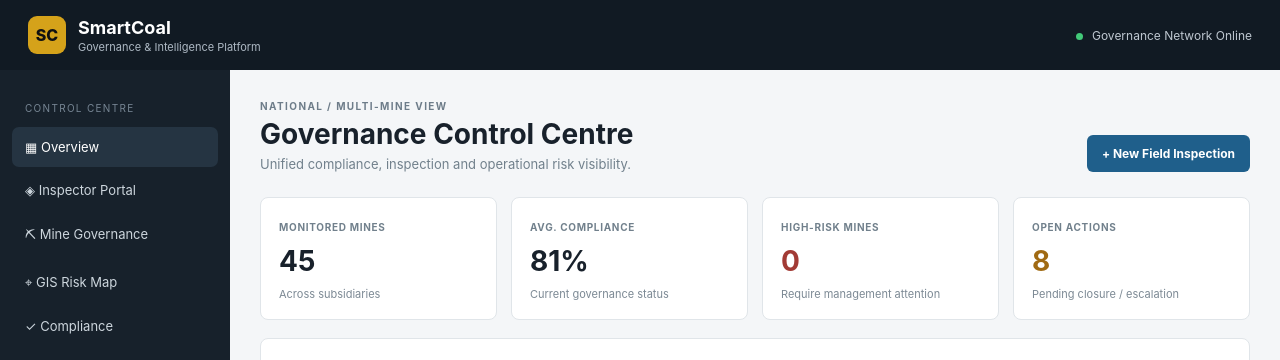
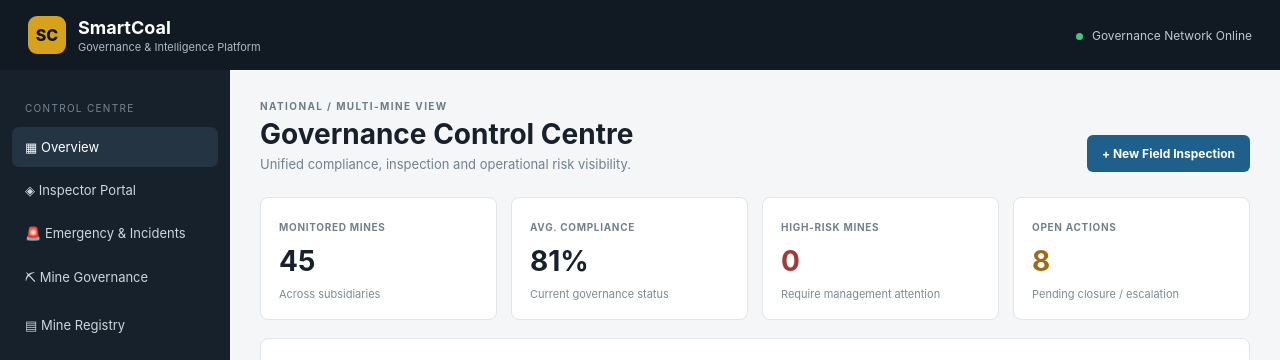
Before and after one commit to aastha34576-droid/smartcoal-governance, a Flask app: page / in a window 1280 px wide. Shown: the top 360 px of the page. Run offline with Flask 3, Linux system fonts and the light colour scheme; data comes from the database, SQL or seed files in the repository; data that the repository does not hold is empty.

Commit message:
Update base.html

```diff
--- a/templates/base.html
+++ b/templates/base.html
@@ -19,7 +19,9 @@
         <a class="nav active" href="{{ url_for('dashboard') }}">▦ Overview</a>
 
         <a class="nav" href="{{ url_for('inspector') }}">◈ Inspector Portal</a>
+        <a class="nav" href="{{ url_for('incidents') }}">🚨 Emergency & Incidents</a>
         <a class="nav" href="{{ url_for('mine_portal') }}">⛏ Mine Governance</a>
+        <a class="nav" href="{{ url_for('mine_registry') }}">▤ Mine Registry</a>
         <a class="nav" href="#map-section">⌖ GIS Risk Map</a>
         <a class="nav" href="#compliance">✓ Compliance</a>
         <a class="nav" href="#inspections">◈ Inspections</a>
```
